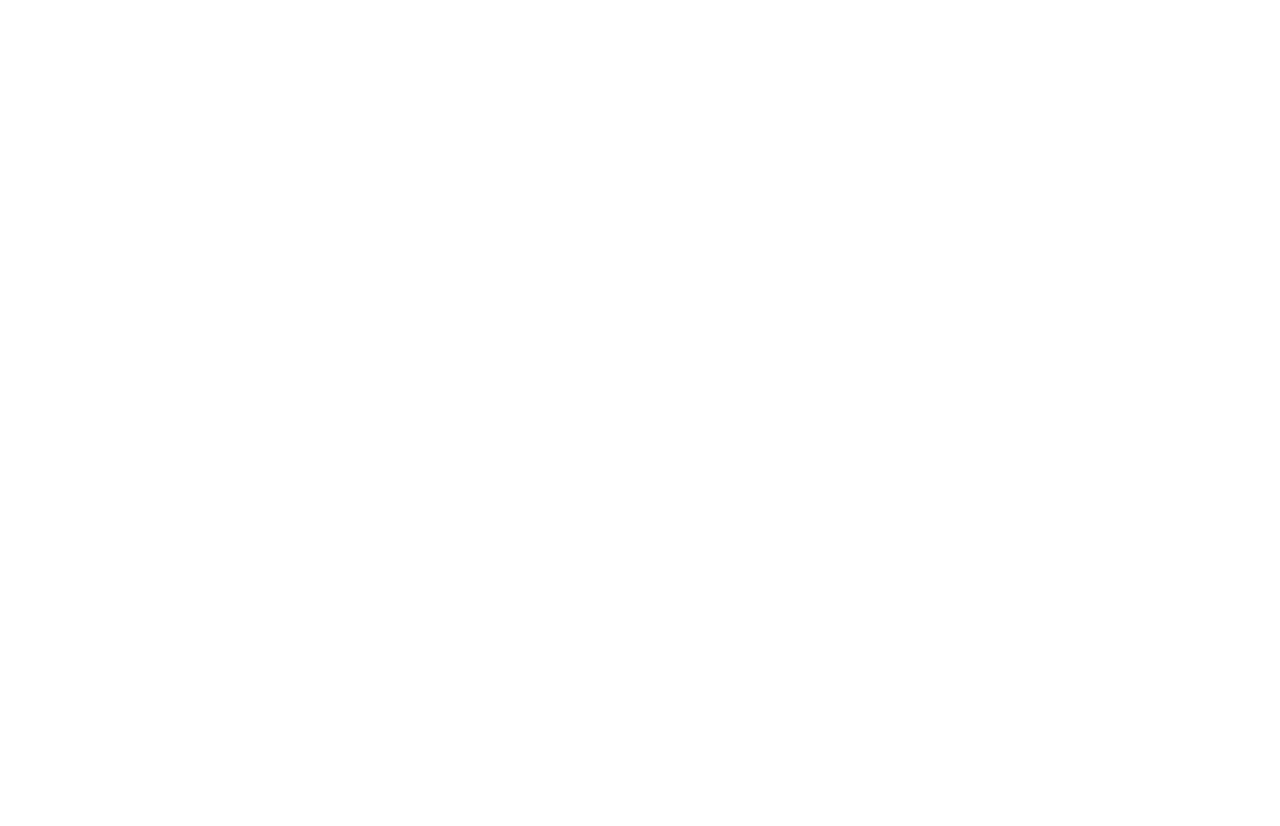
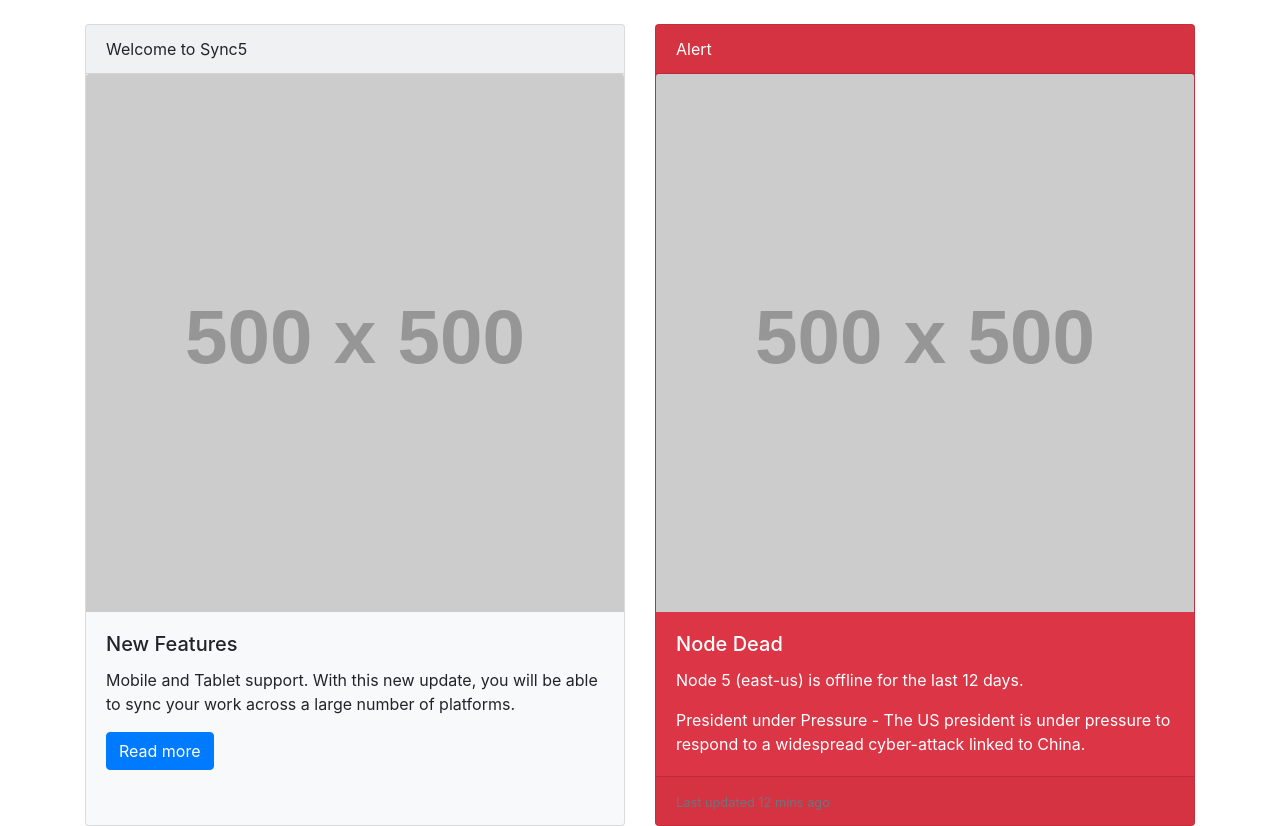
Before and after one commit to acciojob/bootstrap-card-shubhmakhijani, a website: page main.html in a window 1280 px wide. Before the commit the page ends 800 px from the top, so only its background shows below. Drawn offline with nearby package versions, Linux system fonts and the light colour scheme; placeholder pictures from the web are drawn by us.

Commit message:
created a submission

```diff
--- a/main.html
+++ b/main.html
@@ -1,16 +1,49 @@
 <!DOCTYPE html>
+<html lang="en">
+<head>
+    <meta charset="UTF-8">
+    <meta name="viewport" content="width=device-width, initial-scale=1">
+    <title>Bootstrap Card Deck</title>
 
-<html>
+    <!-- Bootstrap 4.3.1 CDN -->
+    <link href="https://stackpath.bootstrapcdn.com/bootstrap/4.3.1/css/bootstrap.min.css" rel="stylesheet">
+    <script src="https://code.jquery.com/jquery-3.3.1.slim.min.js"></script>
+    <script src="https://cdnjs.cloudflare.com/ajax/libs/popper.js/1.14.7/umd/popper.min.js"></script>
+    <script src="https://stackpath.bootstrapcdn.com/bootstrap/4.3.1/js/bootstrap.min.js"></script>
 
-<head>
-	<link rel="stylesheet" href="styles.css">
 </head>
+<body>
 
-<body>
-	<!-- the entire body must be written by student -->
-    <script type="text/javascript" src="./script.js">
-</script>
+    <div class="container mt-4">
+        <div class="card-deck">
+
+            <!-- First Card -->
+            <div class="card bg-light">
+                <div class="card-header">Welcome to Sync5</div>
+                <img src="https://via.placeholder.com/500" class="card-img-top" alt="Sync5">
+                <div class="card-body">
+                    <h5 class="card-title">New Features</h5>
+                    <p class="card-text">Mobile and Tablet support. With this new update, you will be able to sync your work across a large number of platforms.</p>
+                    <a href="#" class="btn btn-primary">Read more</a>
+                </div>
+            </div>
+
+            <!-- Second Card -->
+            <div class="card bg-danger text-white">
+                <div class="card-header">Alert</div>
+                <img src="https://via.placeholder.com/500" class="card-img-top" alt="Alert">
+                <div class="card-body">
+                    <h5 class="card-title">Node Dead</h5>
+                    <p class="card-text">Node 5 (east-us) is offline for the last 12 days.</p>
+                    <p class="card-text">President under Pressure - The US president is under pressure to respond to a widespread cyber-attack linked to China.</p>
+                </div>
+                <div class="card-footer">
+                    <small class="text-muted">Last updated 12 mins ago</small>
+                </div>
+            </div>
+
+        </div>
+    </div>
 
 </body>
-
 </html>
```
